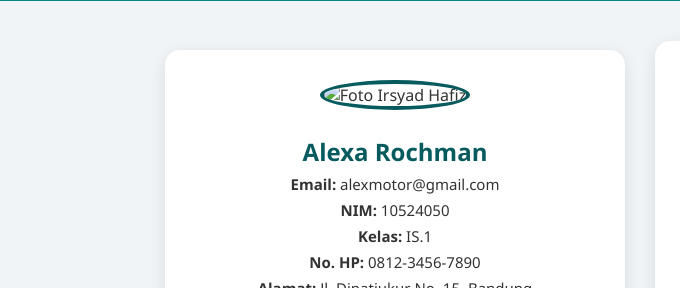
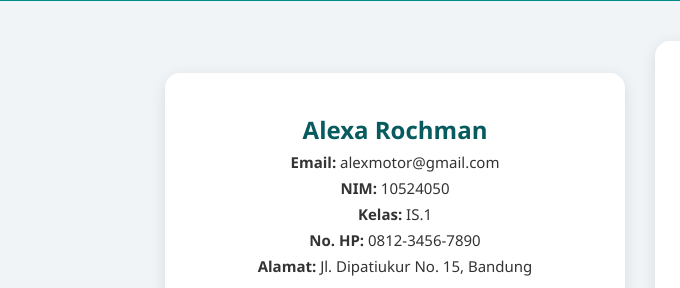
Before and after one commit to irsyadhafiz-ux/alexmotorr, a plain HTML site: page kontak.html in a window 1280 px wide. Shown: the part 197-485 px from the top of the page, 0-680 px from the left. Drawn offline with Linux system fonts and the light colour scheme; grey boxes are pictures that could not be loaded.

Commit message:
Update kontak.html

```diff
--- a/kontak.html
+++ b/kontak.html
@@ -21,7 +21,6 @@
 
   <main class="kontak-container">
     <div class="kontak-card">
-      <img src="images/foto-irsyad.jpg" alt="Foto Irsyad Hafiz" class="foto-profil" />
       <h2>Alexa Rochman</h2>
       <p><strong>Email:</strong> alexmotor@gmail.com</p>
       <p><strong>NIM:</strong> 10524050</p>
```
